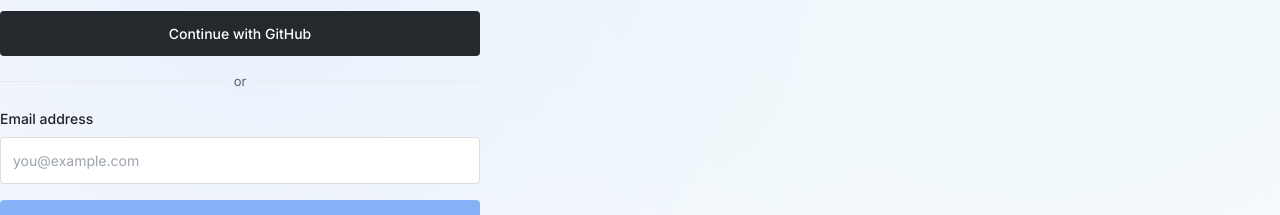
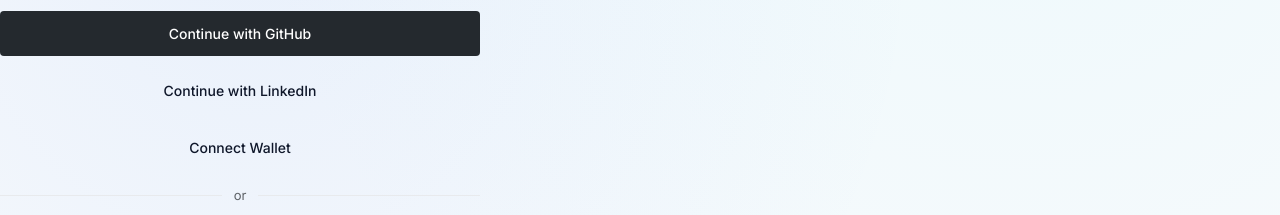
Before and after one commit to Jinanalyst/Help, a Next.js app: page /login in a window 1280 px wide. Shown: the part 212-427 px from the top of the page. Built offline with nearby package versions, Linux system fonts and the light colour scheme; no server answers.

Commit message:
Fix: Remove incompatible AppLauncher component, resolve all build errors

```diff
--- /dev/null
+++ b/app/api/siwe/logout/route.ts
@@ -0,0 +1,7 @@
+import { NextResponse } from 'next/server'
+import { clearWalletCookie } from '@/lib/wallet-session'
+
+export async function POST() {
+  clearWalletCookie()
+  return NextResponse.json({ ok: true })
+}
--- /dev/null
+++ b/app/api/siwe/me/route.ts
@@ -0,0 +1,7 @@
+import { NextResponse } from 'next/server'
+import { getWalletAddressFromCookie } from '@/lib/wallet-session'
+
+export async function GET() {
+  const address = getWalletAddressFromCookie()
+  return NextResponse.json({ address })
+}
--- /dev/null
+++ b/app/api/siwe/nonce/route.ts
@@ -0,0 +1,17 @@
+import { NextResponse } from 'next/server'
+import { generateNonce } from 'siwe'
+import { cookies } from 'next/headers'
+
+export async function GET() {
+  const nonce = generateNonce()
+  cookies().set({
+    name: 'siwe_nonce',
+    value: nonce,
+    httpOnly: true,
+    secure: true,
+    sameSite: 'lax',
+    path: '/',
+    maxAge: 300,
+  })
+  return NextResponse.json({ nonce })
+}
--- /dev/null
+++ b/app/api/siwe/verify/route.ts
@@ -0,0 +1,30 @@
+import { NextRequest, NextResponse } from 'next/server'
+import { SiweMessage } from 'siwe'
+import { cookies } from 'next/headers'
+import { signWalletJwt, setWalletCookie } from '@/lib/wallet-session'
+
+export async function POST(req: NextRequest) {
+  try {
+    const { message, signature } = await req.json()
+    if (!message || !signature) {
+      return NextResponse.json({ error: 'Invalid payload' }, { status: 400 })
+    }
+
+    const domain = req.headers.get('host') || ''
+    const nonce = cookies().get('siwe_nonce')?.value
+    if (!nonce) return NextResponse.json({ error: 'Missing nonce' }, { status: 400 })
+
+    const siwe = new SiweMessage(message)
+    const result = await siwe.verify({ signature, domain, nonce })
+    if (!result.success) {
+      return NextResponse.json({ error: 'Verification failed' }, { status: 401 })
+    }
+
+    const token = signWalletJwt(siwe.address)
+    setWalletCookie(token)
+    cookies().set({ name: 'siwe_nonce', value: '', path: '/', maxAge: 0 })
+    return NextResponse.json({ ok: true, address: siwe.address.toLowerCase() })
+  } catch (e) {
+    return NextResponse.json({ error: 'Server error' }, { status: 500 })
+  }
+}
--- a/components/login/AuthButtons.tsx
+++ b/components/login/AuthButtons.tsx
@@ -13,7 +13,7 @@ export default function AuthButtons() {
 
   const origin = typeof window !== 'undefined' ? window.location.origin : ''
 
-  const handleOAuth = async (provider: 'google' | 'github') => {
+  const handleOAuth = async (provider: 'google' | 'github' | 'linkedin_oidc') => {
     setError('')
     if (!checkAuthRateLimit(`${provider}-signin`, 5, 60000)) {
       setError('Too many attempts. Please try again in a minute.')
@@ -29,6 +29,65 @@ export default function AuthButtons() {
       })
     } catch (e) {
       setError('Sign-in failed. Please try again.')
+    } finally {
+      setLoading(false)
+    }
+  }
+
+  // SIWE Wallet login (MetaMask / EIP-1193)
+  const handleWalletLogin = async () => {
+    try {
+      setError('')
+      setLoading(true)
+      const eth = (window as any).ethereum
+      if (!eth) {
+        setError('No wallet found. Please install MetaMask.')
+        return
+      }
+
+      const nonceRes = await fetch('/api/siwe/nonce')
+      const { nonce } = await nonceRes.json()
+
+      const accounts: string[] = await eth.request({ method: 'eth_requestAccounts' })
+      const address = accounts[0]
+      const chainIdHex: string = await eth.request({ method: 'eth_chainId' })
+      const chainId = parseInt(chainIdHex, 16)
+
+      const domain = window.location.host
+      const uri = window.location.origin
+      const message = [
+        `${domain} wants you to sign in with your Ethereum account:`,
+        `${address}`,
+        '',
+        `URI: ${uri}`,
+        `Version: 1`,
+        `Chain ID: ${chainId}`,
+        `Nonce: ${nonce}`,
+        `Issued At: ${new Date().toISOString()}`,
+      ].join('\n')
+
+      const signature = await eth.request({
+        method: 'personal_sign',
+        params: [message, address],
+      })
+
+      const verify = await fetch('/api/siwe/verify', {
+        method: 'POST',
+        headers: { 'Content-Type': 'application/json' },
+        body: JSON.stringify({ message, signature }),
+      })
+
+      if (!verify.ok) {
+        const { error } = await verify.json().catch(() => ({ error: 'Wallet sign-in failed' }))
+        setError(error || 'Wallet sign-in failed')
+        return
+      }
+
+      const params = new URLSearchParams(window.location.search)
+      const returnUrl = params.get('returnUrl') || '/account'
+      window.location.href = returnUrl
+    } catch (e) {
+      setError('Wallet sign-in failed. Please try again.')
     } finally {
       setLoading(false)
     }
@@ -83,6 +142,20 @@ export default function AuthButtons() {
         >
           Continue with GitHub
         </button>
+        <button
+          className="auth-button auth-button-linkedin"
+          onClick={() => handleOAuth('linkedin_oidc')}
+          disabled={loading}
+        >
+          Continue with LinkedIn
+        </button>
+        <button
+          className="auth-button auth-button-wallet"
+          onClick={handleWalletLogin}
+          disabled={loading}
+        >
+          Connect Wallet
+        </button>
       </div>
 
       <div className="auth-divider"><span>or</span></div>
--- /dev/null
+++ b/lib/wallet-session.ts
@@ -0,0 +1,50 @@
+import jwt from 'jsonwebtoken'
+import { cookies } from 'next/headers'
+
+const COOKIE = 'wallet_session'
+const MAX_AGE = 60 * 60 * 24 * 7 // 7 days
+
+export function signWalletJwt(address: string) {
+  const secret = process.env.WALLET_JWT_SECRET!
+  return jwt.sign({ sub: address.toLowerCase() }, secret, { expiresIn: MAX_AGE })
+}
+
+export function verifyWalletJwt(token?: string) {
+  try {
+    if (!token) return null
+    const secret = process.env.WALLET_JWT_SECRET!
+    const decoded = jwt.verify(token, secret) as { sub: string }
+    return decoded?.sub ?? null
+  } catch {
+    return null
+  }
+}
+
+export function setWalletCookie(token: string) {
+  cookies().set({
+    name: COOKIE,
+    value: token,
+    httpOnly: true,
+    secure: true,
+    sameSite: 'lax',
+    path: '/',
+    maxAge: MAX_AGE,
+  })
+}
+
+export function clearWalletCookie() {
+  cookies().set({
+    name: COOKIE,
+    value: '',
+    httpOnly: true,
+    secure: true,
+    sameSite: 'lax',
+    path: '/',
+    maxAge: 0,
+  })
+}
+
+export function getWalletAddressFromCookie(): string | null {
+  const token = cookies().get(COOKIE)?.value
+  return verifyWalletJwt(token)
+}
--- a/package.json
+++ b/package.json
@@ -13,7 +13,9 @@
     "react": "^18",
     "react-dom": "^18",
     "@supabase/supabase-js": "^2.38.0",
-    "@supabase/ssr": "^0.0.10"
+    "@supabase/ssr": "^0.0.10",
+    "siwe": "^2.3.2",
+    "jsonwebtoken": "^9.0.2"
   },
   "devDependencies": {
     "typescript": "^5",
```
